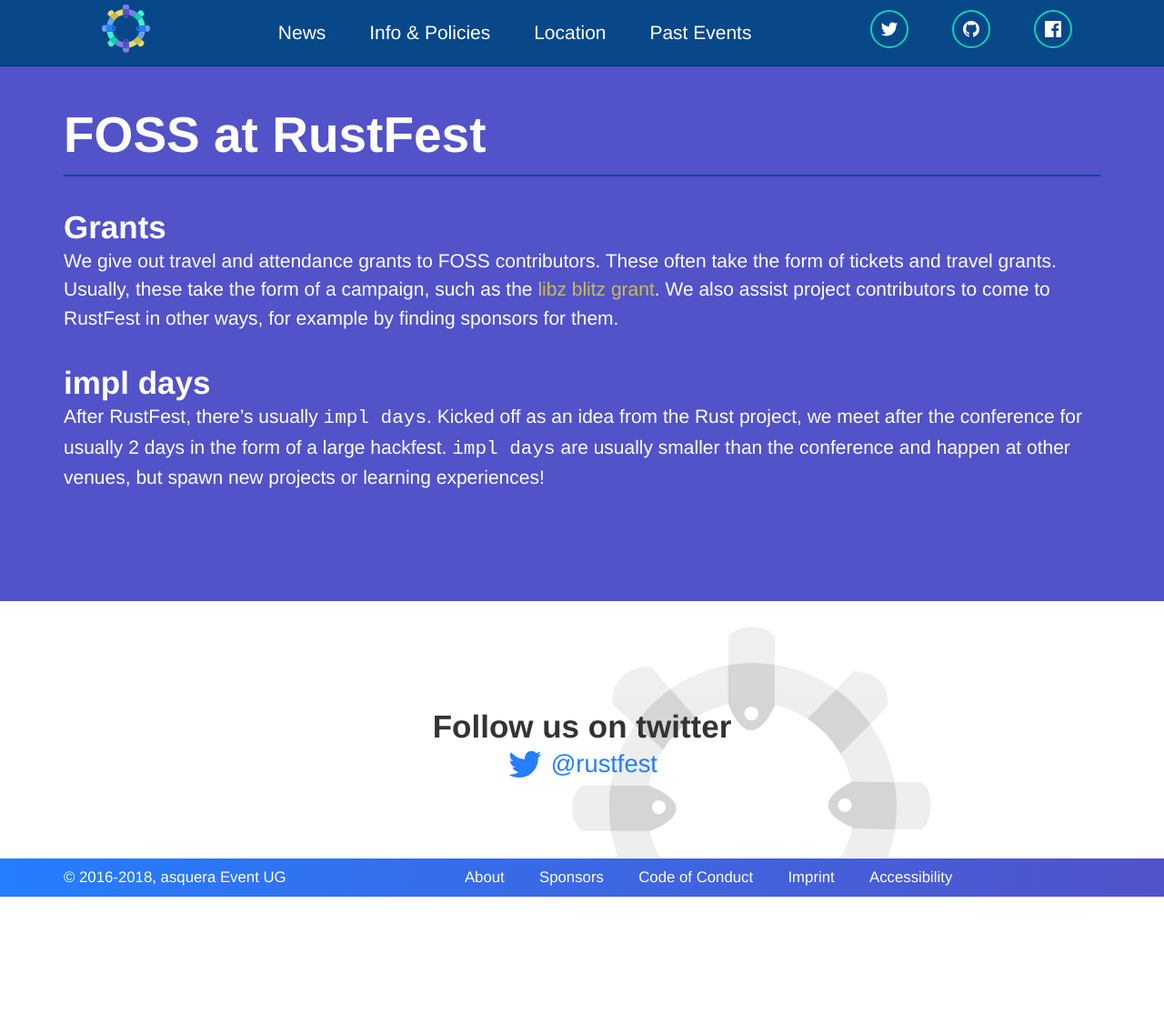
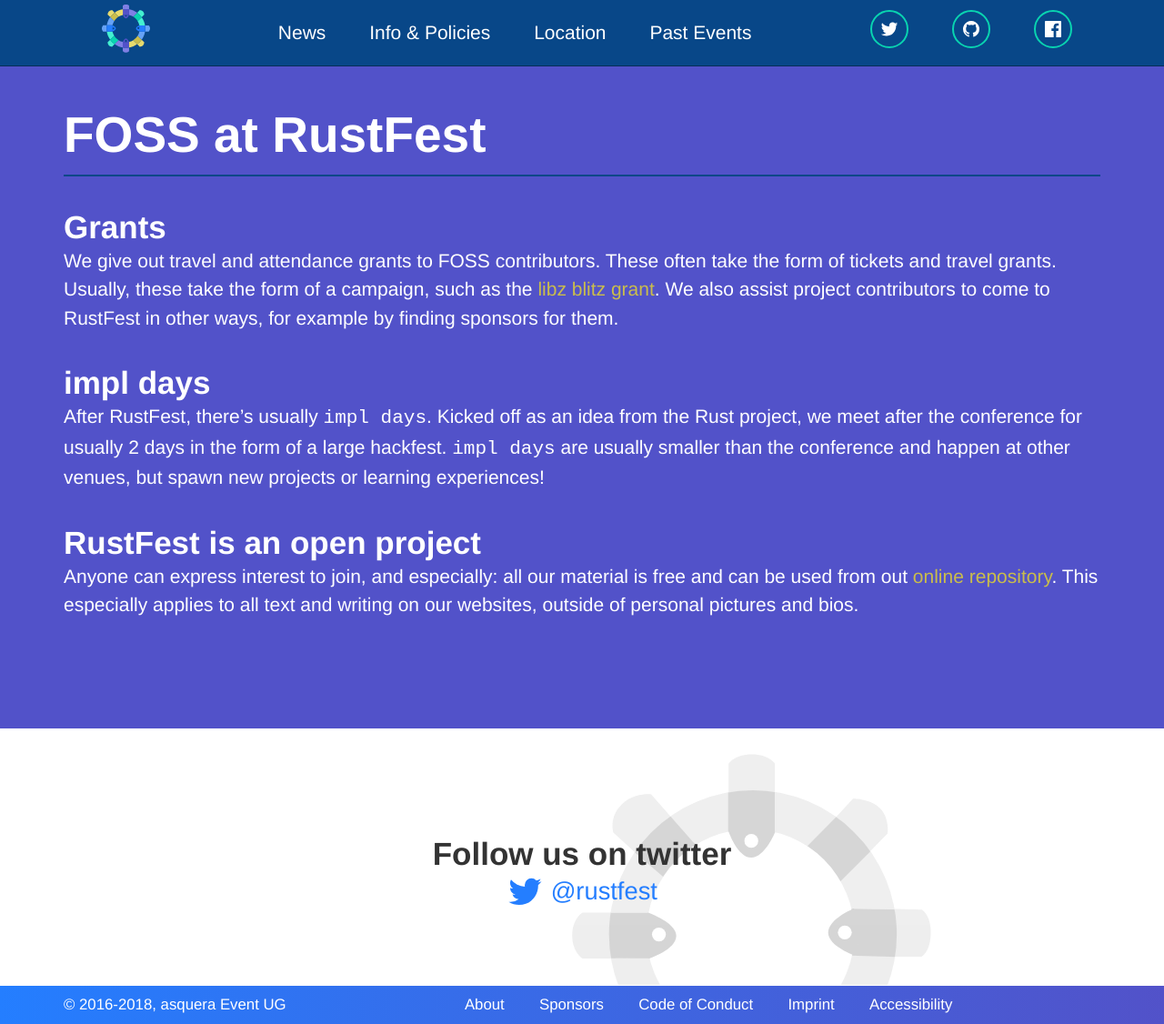
Before and after one commit to RustFestEU/rome.rustfest.eu, a Jekyll site: the page built from foss.md, in a window 1280 px wide. Shown: the whole page at 91% size. Built offline with Jekyll 4.4.1, drawn with Linux system fonts in a browser that asks for light colours; nearby versions of some CDN libraries; before the commit the page ends 986 px from its top, so only the background shows below that.

Commit message:
Add our own material

```diff
--- a/foss.md
+++ b/foss.md
@@ -11,3 +11,7 @@
 ## impl days
 
 After RustFest, there's usually `impl days`. Kicked off as an idea from the Rust project, we meet after the conference for usually 2 days in the form of a large hackfest. `impl days` are usually smaller than the conference and happen at other venues, but spawn new projects or learning experiences!
+
+## RustFest is an open project
+
+Anyone can express interest to join, and especially: all our material is free and can be used from out [online repository](https://github.com/rustfesteu). This especially applies to all text and writing on our websites, outside of personal pictures and bios.
```
